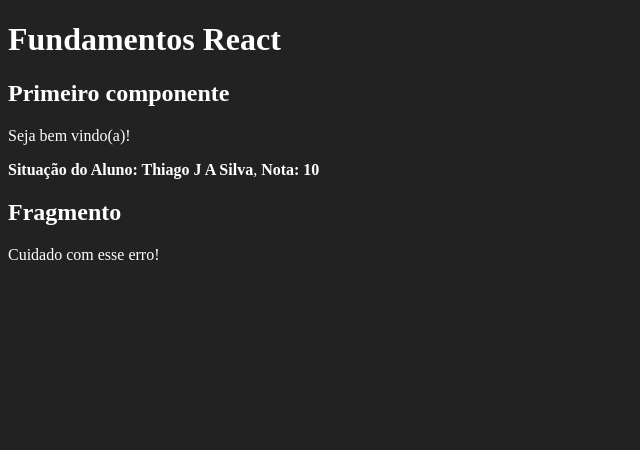
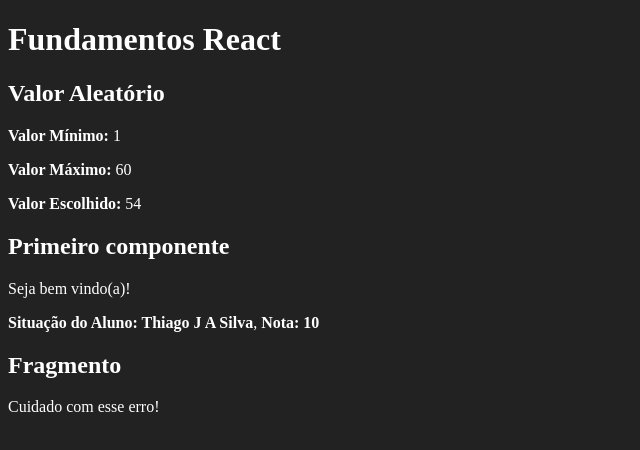
Before and after one commit to tavelars/curso-react, a React (Create React App) app in the folder fundamentos-react/: page / in a window 1280 px wide. Shown: the top 450 px of the page, without its empty margins (0-640 px from the left). Built offline with nearby package versions, Linux system fonts and the light colour scheme.

Commit message:
Componente utilizando destructing

```diff
--- a/fundamentos-react/src/App.jsx
+++ b/fundamentos-react/src/App.jsx
@@ -2,11 +2,13 @@
 import Primeiro from './components/basicos/Primeiro'
 import ComParametro from './components/basicos/ComParametro'
 import Fragmento from './components/basicos/Fragmento'
+import Aleatorio from './components/basicos/Aleatorio'
 
 export default function App(props) {
     return (
         <div id="app">
             <h1>Fundamentos React</h1>
+            <Aleatorio min={1} max={60}></Aleatorio>
             <Primeiro></Primeiro>
             <ComParametro titulo="Situação do Aluno:" aluno="Thiago J A Silva" nota={10.0}></ComParametro>
             <Fragmento></Fragmento>
--- /dev/null
+++ b/fundamentos-react/src/components/basicos/Aleatorio.jsx
@@ -0,0 +1,17 @@
+import React from "react";
+
+export default function Aleatorio(props) {
+
+    const {min, max} = props;
+    const aleatorio = parseInt(Math.random() * (max - min)) + min
+
+    return (
+        <div>
+            <h2>Valor Aleatório</h2>
+            <p><strong>Valor Mínimo:</strong> {min}</p>
+            <p><strong>Valor Máximo:</strong> {max}</p>
+            <p><strong>Valor Escolhido:</strong> {aleatorio}</p>
+
+        </div>
+    )
+}
```
